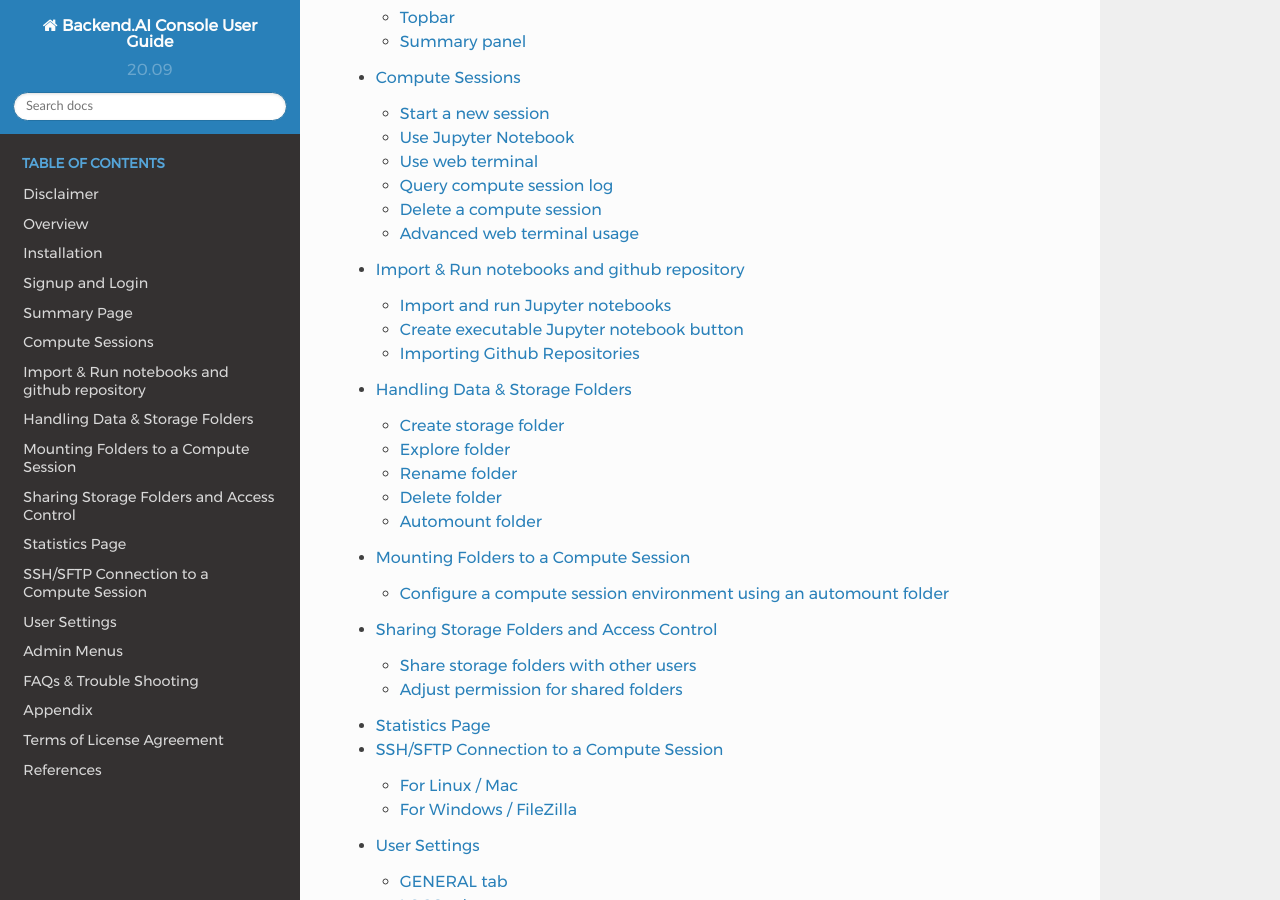
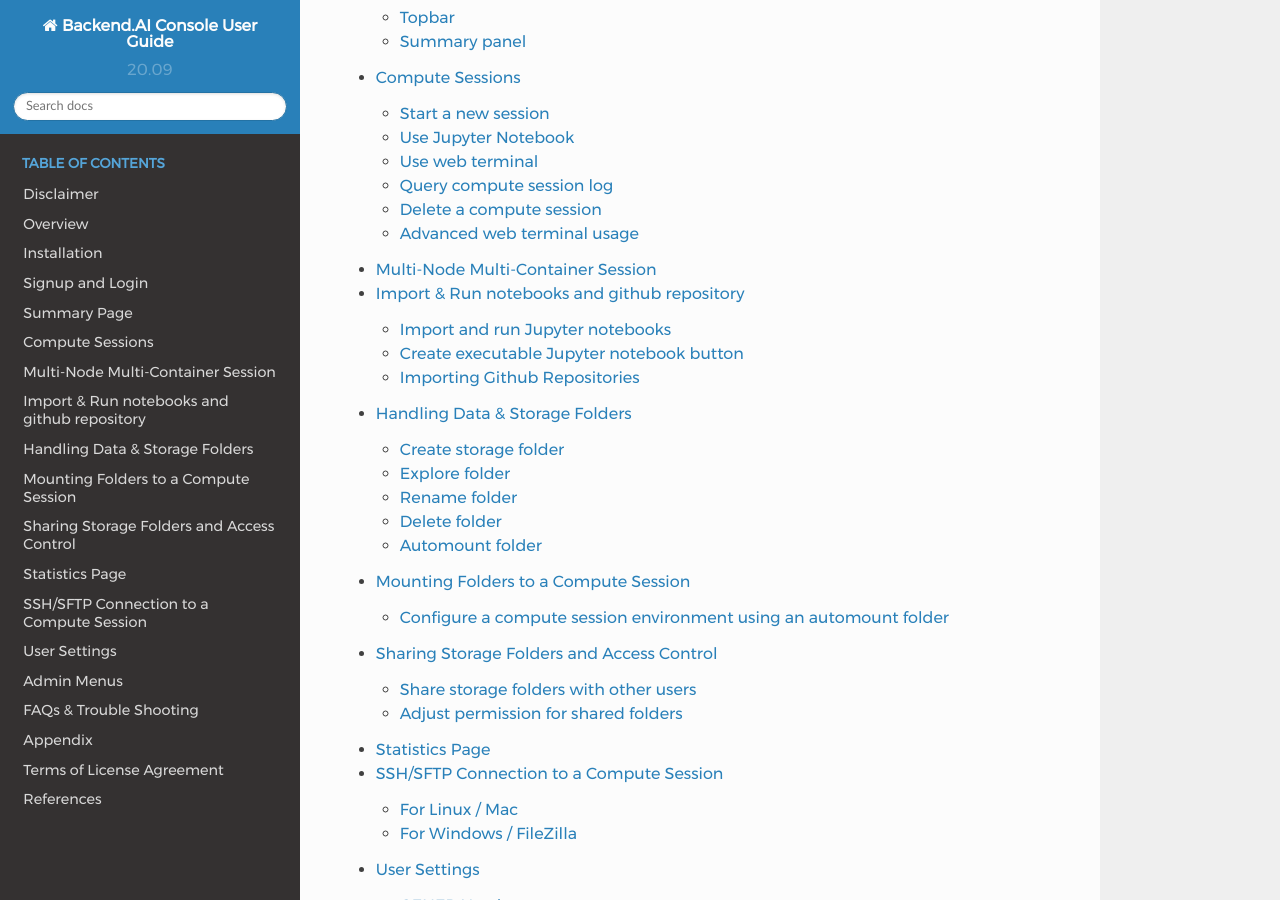
Before and after one commit to lablup/backend.ai-docs-webui, a Sphinx documentation site: the page built from docs/index.rst, in a window 1280 px wide and 900 px high, scrolled down 790 px. Built offline with Sphinx 7.4.7 and the Read the Docs theme 2.0.0, drawn with Linux system fonts in a browser that asks for light colours.

Commit message:
docs: add stub for multi-node multi-container section (WIP)

```diff
--- a/docs/index.rst
+++ b/docs/index.rst
@@ -26,6 +26,7 @@
    login/login
    summary/summary
    sessions_all/sessions_all
+   multicontainer_session/multicontainer_session
    import_run/import_run
    vfolder/vfolder
    mount_vfolder/mount_vfolder
--- /dev/null
+++ b/docs/multicontainer_session/multicontainer_session.rst
@@ -0,0 +1,5 @@
+==================================
+Multi-Node Multi-Container Session
+==================================
+
+This section explains on multi-node multi-container session.
```
